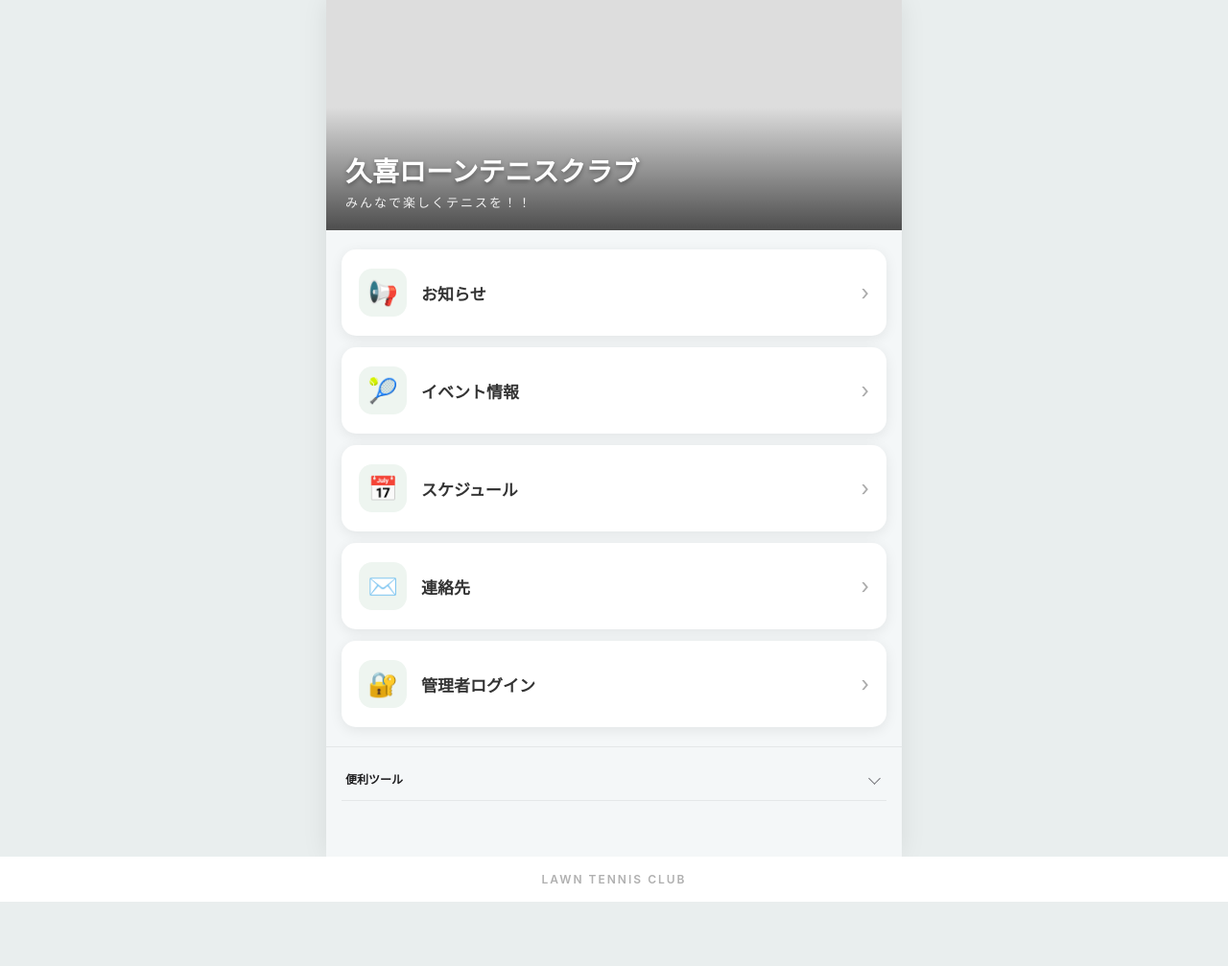
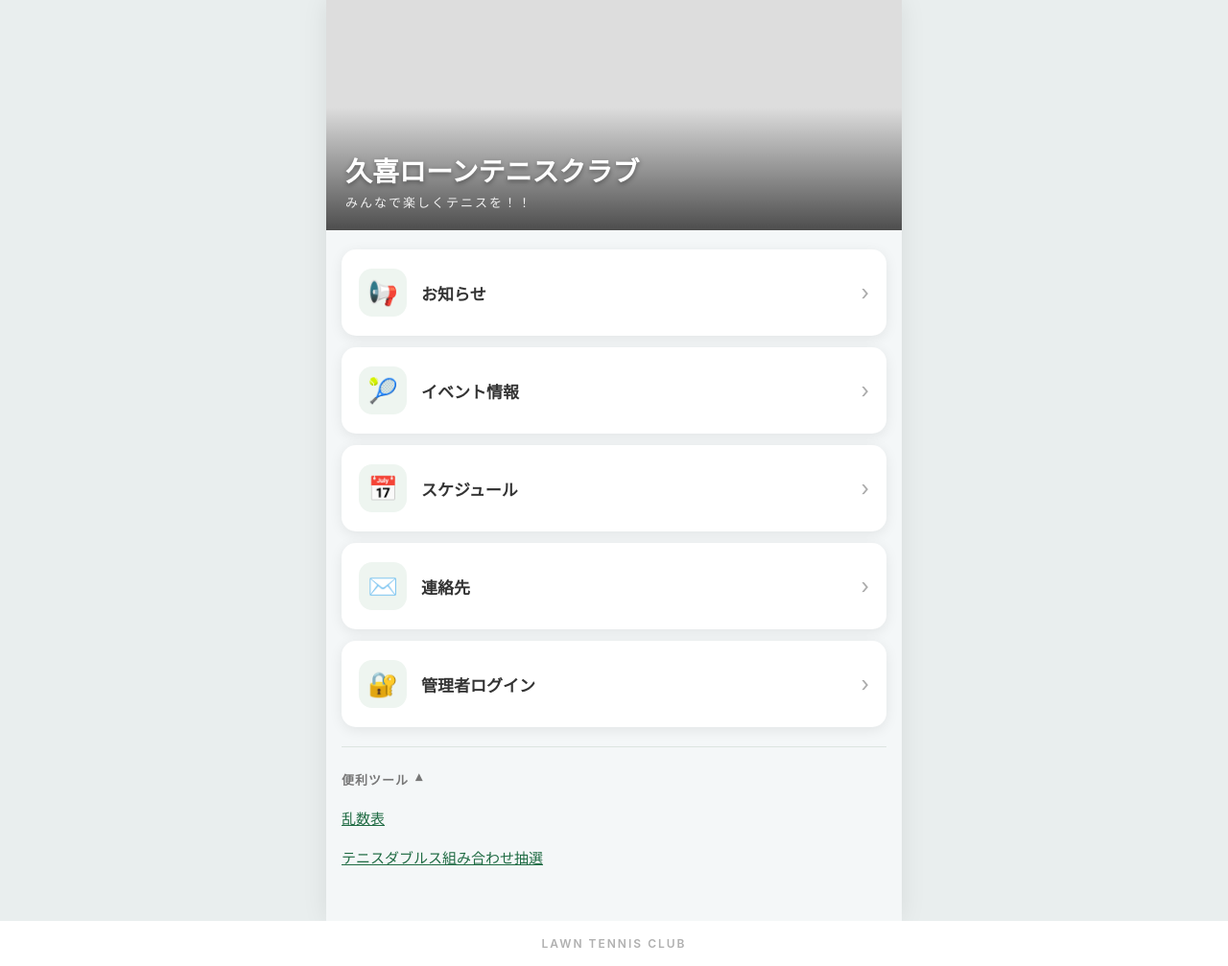
Before and after one commit to kuki-lawn-tennis/notice-board-develop, a plain HTML site: page index.html in a window 1280 px wide. Shown: the whole page at 96% size. Before the commit the page ends 940 px from the top, so only its background shows below. Drawn offline with Linux system fonts and the light colour scheme.

Commit message:
fix tools footer

```diff
--- a/index.html
+++ b/index.html
@@ -187,6 +187,66 @@
     }
 
     /* =========================
+       ホーム下部：便利ツールのリンク
+    ========================= */
+
+    .home-footer {
+      margin: 0 16px;
+      padding: 18px 0 8px;
+      border-top: 1px solid #dde5e1;
+      text-align: left;
+    }
+
+    /* 折りたたみ見出し（<details>/<summary>で実現） */
+    .home-footer-title {
+      display: flex;
+      align-items: center;
+      justify-content: flex-start;
+      gap: 6px;
+      padding: 6px 0;
+      color: #777;
+      font-size: 13px;
+      font-weight: bold;
+      letter-spacing: 1px;
+      cursor: pointer;
+      list-style: none;
+      user-select: none;
+    }
+
+    .home-footer-title::-webkit-details-marker {
+      display: none;
+    }
+
+    .home-footer-title::after {
+      content: '▾';
+      font-size: 14px;
+      transition: transform .2s;
+    }
+
+    .home-footer[open] .home-footer-title::after {
+      transform: rotate(180deg);
+    }
+
+    .home-footer-links {
+      display: flex;
+      flex-direction: column;
+      align-items: flex-start;
+      gap: 4px;
+      margin-top: 6px;
+    }
+
+    .home-footer-link {
+      padding: 8px 0;
+      color: #1f6b43;
+      font-size: 15px;
+      text-decoration: underline;
+    }
+
+    .home-footer-link:active {
+      opacity: .6;
+    }
+
+    /* =========================
        ページヘッダー
     ========================= */
 
@@ -277,98 +337,6 @@
       font-size: 17px;
       background: #dcf0e2;
       color: #1f6b43;
-    }
-
-    .global-footer {
-      flex-shrink: 0;
-      width: 100%;
-      margin-top: auto;
-      border-top: 1px solid #e4e7e8;
-      background: #f4f7f8;
-    }
-
-    .footer-inner {
-      max-width: 600px;
-      margin: 0 auto;
-      padding: 10px 16px 18px;
-    }
-
-    .footer-column {
-      border-bottom: 1px solid #e4e7e8;
-    }
-
-    .footer-column > summary {
-      display: flex;
-      align-items: center;
-      justify-content: space-between;
-      padding: 14px 4px;
-      color: #1d1d1f;
-      font-size: 12px;
-      font-weight: 600;
-      list-style: none;
-      cursor: pointer;
-      user-select: none;
-    }
-
-    .footer-column > summary::-webkit-details-marker { display: none; }
-    .footer-column > summary::marker { display: none; }
-
-    .footer-column > summary::after {
-      width: 8px;
-      height: 8px;
-      margin-right: 4px;
-      border-right: 1.5px solid #6e6e73;
-      border-bottom: 1.5px solid #6e6e73;
-      content: "";
-      transform: rotate(45deg);
-      transition: transform .2s ease;
-    }
-
-    .footer-column[open] > summary::after {
-      transform: rotate(-135deg);
-    }
-
-    .footer-column > summary:focus-visible,
-    .footer-column a:focus-visible {
-      outline: 2px solid #1f6b43;
-      outline-offset: 2px;
-    }
-
-    .footer-column ul {
-      margin: 0;
-      padding: 0 4px 14px;
-      list-style: none;
-    }
-
-    .footer-column li + li {
-      margin-top: 8px;
-    }
-
-    .footer-column a {
-      display: flex;
-      min-height: 42px;
-      align-items: center;
-      justify-content: space-between;
-      gap: 12px;
-      padding: 10px 12px;
-      border-radius: 8px;
-      background: #f4f7f8;
-      color: #35634b;
-      font-size: 11px;
-      line-height: 1.5;
-      text-decoration: none;
-      transition: background-color .2s ease, color .2s ease;
-    }
-
-    .footer-column a:hover {
-      background: #e9eeee;
-      color: #1f6b43;
-    }
-
-    .footer-column a span {
-      flex-shrink: 0;
-      color: #7b8b81;
-      font-size: 15px;
     }
 
     .empty {
@@ -853,17 +821,15 @@
 
     </div>
 
-    <footer class="global-footer">
-      <div class="footer-inner">
-        <details class="footer-column">
-          <summary>便利ツール</summary>
-          <ul>
-            <li><a href="https://kuki-lawn-tennis.github.io/random/">乱数表<span aria-hidden="true">↗</span></a></li>
-            <li><a href="https://kuki-lawn-tennis.github.io/tennis-match/">テニスダブルス組み合わせ抽選<span aria-hidden="true">↗</span></a></li>
-          </ul>
-        </details>
+    <!-- 便利ツールのリンク（ホーム画面のフッター）
+         ※ 名称とURLは実際のものに書き換えてください -->
+    <details class="home-footer" open>
+      <summary class="home-footer-title">便利ツール</summary>
+      <div class="home-footer-links">
+        <a class="home-footer-link" href="https://kuki-lawn-tennis.github.io/random/" target="_blank" rel="noopener noreferrer">乱数表</a>
+        <a class="home-footer-link" href="https://kuki-lawn-tennis.github.io/tennis-match/" target="_blank" rel="noopener noreferrer">テニスダブルス組み合わせ抽選</a>
       </div>
-    </footer>
+    </details>
 
   </div>
 
```
